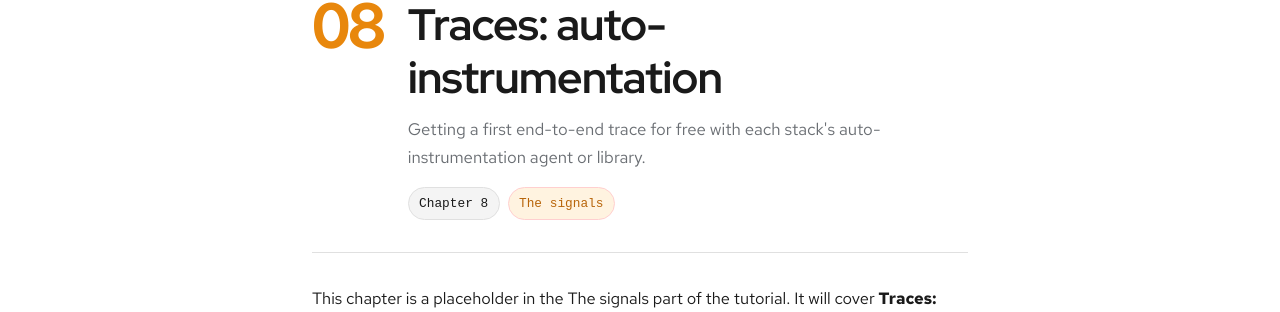
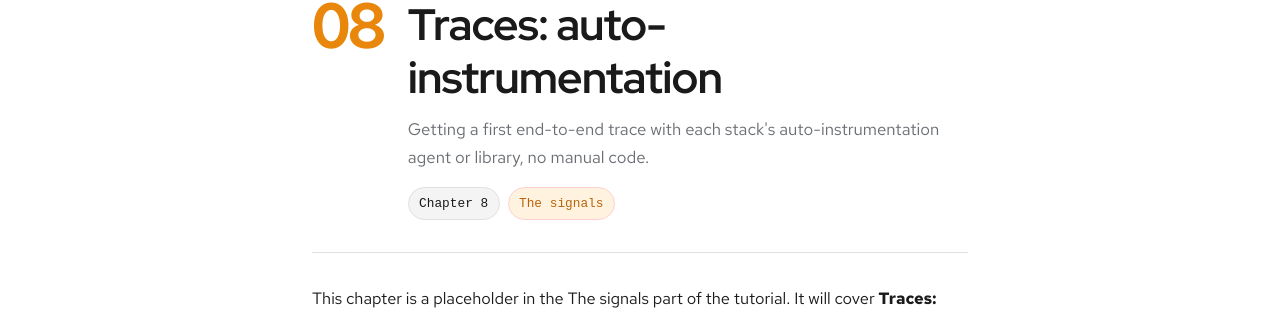
Before and after one commit to patterncatalyst/otel-observability-tutorial, a Jekyll site: the page built from _docs/08-traces-auto-instrumentation.md, in a window 1280 px wide and 1216 px high. Shown: the part 165-477 px from the top of the window. Built offline with Jekyll 4.4.1, drawn with Linux system fonts in a browser that asks for light colours; some web fonts are replaced.

Commit message:
style(docs): reword ch08 description to clear the voice gate

```diff
--- a/_docs/08-traces-auto-instrumentation.md
+++ b/_docs/08-traces-auto-instrumentation.md
@@ -2,7 +2,7 @@
 title: "Traces: auto-instrumentation"
 order: 8
 part: "The signals"
-description: "Getting a first end-to-end trace for free with each stack's auto-instrumentation agent or library."
+description: "Getting a first end-to-end trace with each stack's auto-instrumentation agent or library, no manual code."
 ---
 
 This chapter is a placeholder in the The signals part of the tutorial. It will
```
